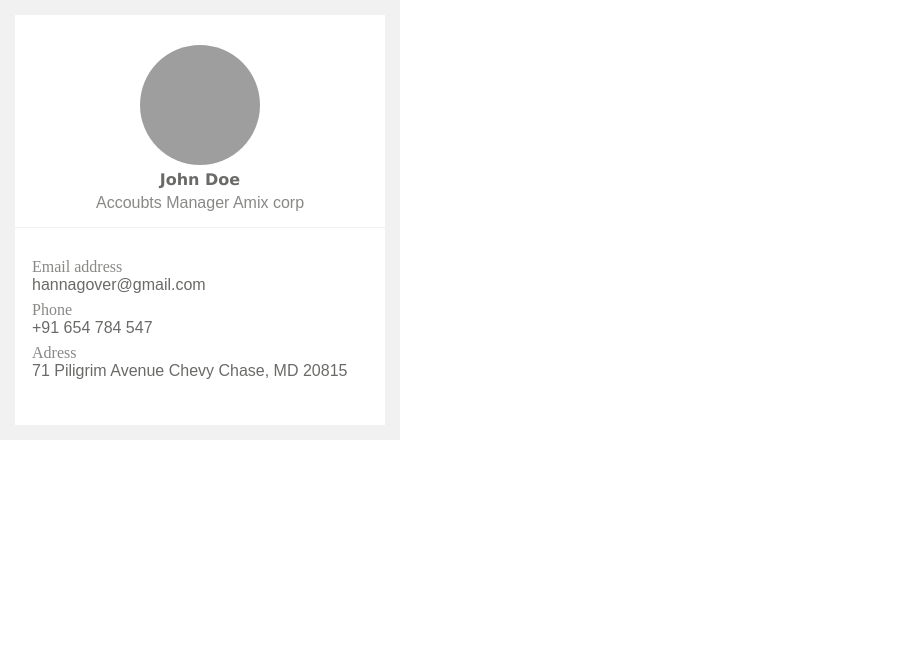
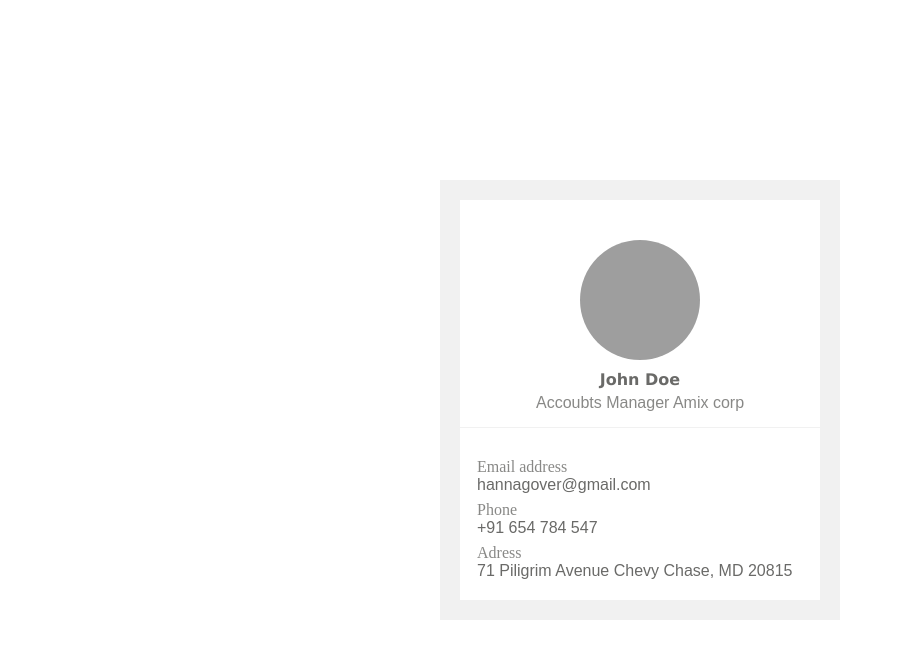
Before and after one commit to BodNS/hwCard, a plain HTML site: page index.html in a window 1280 px wide. Shown: the whole page, without its empty margins (0-903 px from the left). Drawn offline with Linux system fonts and the light colour scheme; grey boxes are pictures that could not be loaded.

Commit message:
3 commit

```diff
--- a/css/style.css
+++ b/css/style.css
@@ -3,13 +3,23 @@
   padding: 0;
   box-sizing: border-box;
 }
+body {
+  position: relative;
+  height: 100vh;
+}
+
 .userCard {
-  border: 15px solid rgba(238, 238, 238, 0.8);
+  border: 20px solid rgba(238, 238, 238, 0.8);
   width: 400px;
   height: 440px;
+  position: absolute;
+  top: 50%;
+  margin-top: -220px;
+  left: 50%;
+  margin-left: -200px;
 }
 .userFotoNameProf {
-  padding-top: 30px;
+  margin-top: 40px;
   padding-bottom: 10px;
   border-bottom: 1px solid rgba(238, 238, 238, 0.8);
 }
@@ -21,7 +31,6 @@
 }
 .userImg img {
   border-radius: 50%;
-
   background-size: cover;
   background-repeat: no-repeat;
   object-fit: cover;
@@ -34,6 +43,7 @@
   font-size: 14;
   font-weight: bold;
   margin: 5px;
+  margin-top: 10px;
   color: rgba(106, 106, 104, 1);
 }
 .userProf {
@@ -66,3 +76,4 @@
   font-size: 12;
   color: rgba(106, 106, 104, 1);
 }
+/* в данном примере классы userEmail, userPhone, userAdress оптимальнее было заменить одним */
```
Also changed, not shown: index.html (indentation only).
